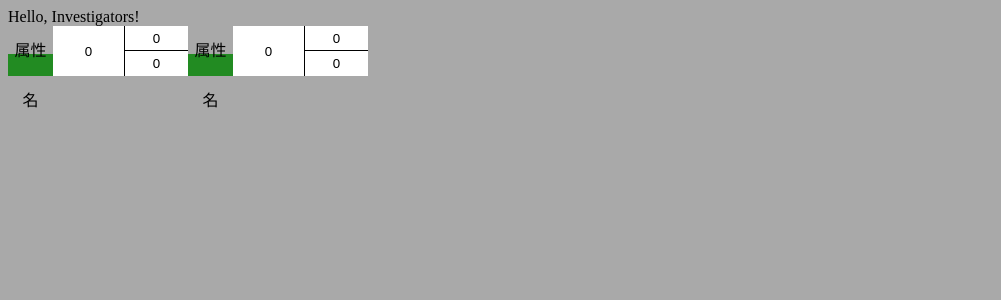
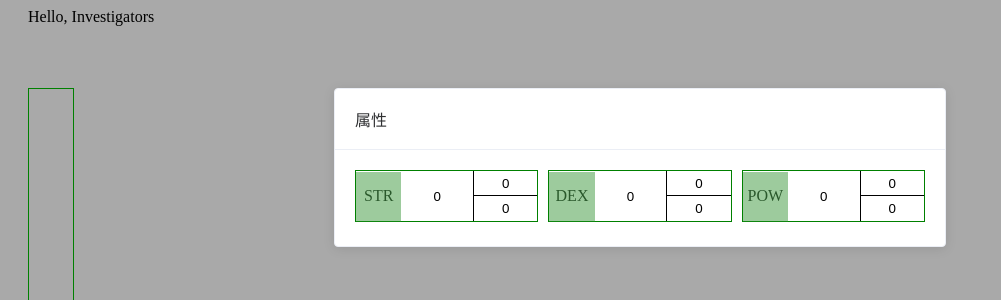
Before and after one commit to narcotics726/keepers_secret, a Vue app: page / in a window 1280 px wide. Shown: the top 300 px of the page, without its empty margins (0-1001 px from the left). Built offline with nearby package versions, Linux system fonts and the light colour scheme.

Commit message:
add element-ui; component 'ChaInput'

```diff
--- a/package.json
+++ b/package.json
@@ -12,6 +12,9 @@
     "webpack-dev-server": "^2.11.0"
   },
   "dependencies": {
+    "element-ui": "^2.0.11",
+    "file-loader": "^1.1.6",
+    "style-loader": "^0.19.1",
     "vue": "^2.5.13"
   }
 }
--- a/src/App.vue
+++ b/src/App.vue
@@ -1,21 +1,51 @@
 <template>
   <div>
-    Hello, {{message}}!
-    <div>
-    <ChaInput></ChaInput>
-    <ChaInput></ChaInput>
+    <el-container>
+      <el-header>Hello, {{ message }}</el-header>
+      <el-aside></el-aside>
+      <el-main>
+        <el-row>
+          <el-col :span="6">
+            <div class="chaInfo"></div>
+          </el-col>
+          <el-col :span="12">
+            <el-card class="box-card">
+              <div slot="header">
+                <span>属性</span>
+              </div>
+              <div class="text">
+                <el-row :gutter="10">
+                  <el-col :xs="24" :sm="16" :md="16" :lg="8" :xl="8">
+                    <ChaInput chaName="STR"></ChaInput>
+                  </el-col>
+                  <el-col :xs="24" :sm="16" :md="16" :lg="8" :xl="8">
+                    <ChaInput chaName="DEX"></ChaInput>
+                  </el-col>
+                  <el-col :xs="24" :sm="16" :md="16" :lg="8" :xl="8">
+                    <ChaInput chaName="POW"></ChaInput>
+                  </el-col>
+                </el-row>
+              </div>
+            </el-card>
+          </el-col>
+          <el-col :span="6">
 
-    </div>
+          </el-col>
+        </el-row>
+
+      </el-main>
+      <el-footer></el-footer>
+    </el-container>
   </div>
 
 </template>
 
 <script>
-import ChaInput from './CharacteristicInput.vue';
+import ChaInput from "./CharacteristicInput.vue";
 
 export default {
   data() {
-      return { message: 'Investigators' };
+    return { message: "Investigators" };
   },
   components: {
     ChaInput
@@ -25,10 +55,25 @@ export default {
 
 <style>
 body {
-    background-color:darkgrey;
+  background-color: darkgrey;
 }
 
 * {
   box-sizing: border-box;
 }
 </style>
+
+<style scoped>
+.chaInfo {
+  width: 15%;
+  height: 300px;
+  display: inline-block;
+  border: 1px solid green;
+}
+
+.chaChar {
+  width: 55%;
+  height: 300px;
+  display: inline-block;
+}
+</style>
--- a/src/CharacteristicInput.vue
+++ b/src/CharacteristicInput.vue
@@ -12,10 +12,14 @@
 
 <script>
 export default {
-    data () {
-        return {
-            chaName: '属性名',
-            chaVal: 0
+    props: {
+        chaName: {
+            type: String,
+            default: "Characteristic"
+        },
+        chaVal: {
+            type: Number,
+            default: 0
         }
     },
     computed: {
@@ -32,21 +36,21 @@ export default {
 
 .characteristicInput {
     display: inline-block;
-    width: 180px;
-    height: 50px;
+    width: 100%;
+    height: 52px;
     position: relative;
+    border: 1px solid green;
 }
 
 .percentage {
     position: absolute;
     display: inline-block;
-    border: 1px solid transparent;
+    border: none;
     width: 25%;
-    height: 45%;
+    height: 100%;
     left: 0;
-    bottom: 0;
-    background-color: forestgreen;
-    z-index: -1;
+    bottom: -1px;
+    background-color: rgba(34, 139, 34, 0.445);
 }
 
 .characteristicInput label {
@@ -62,6 +66,7 @@ export default {
     display: inline-block;
     text-align: center;
     border: none;
+    padding: 0;
 }
 
 .characteristicInput input.chaVal {
--- a/src/main.js
+++ b/src/main.js
@@ -1,11 +1,12 @@
 import Vue from 'vue';
+import ElementUI from 'element-ui';
+import 'element-ui/lib/theme-chalk/index.css';
+
 import App from './App.vue';
-import ChaInput from './CharacteristicInput.vue';
+
+Vue.use(ElementUI);
 
 new Vue({
     el: '#app',
-    render: h => h(App),
-    components: {
-        ChaInput
-    }
+    render: h => h(App)
 });
--- a/webpack.config.js
+++ b/webpack.config.js
@@ -18,6 +18,17 @@ module.exports = {
                 options: {
                     loaders: {}
                 }
+            },
+            {
+                test: /\.css$/,
+                use: [
+                    'style-loader',
+                    'css-loader'
+                ]
+            },
+            {
+                test: /\.(eot|woff|woff2|svg|ttf)([\?]?.*)$/,
+                loader: "file-loader"
             }
         ]
     },
```
Also changed, not shown: 1 other file (tests, documents, lock files or other folders).
